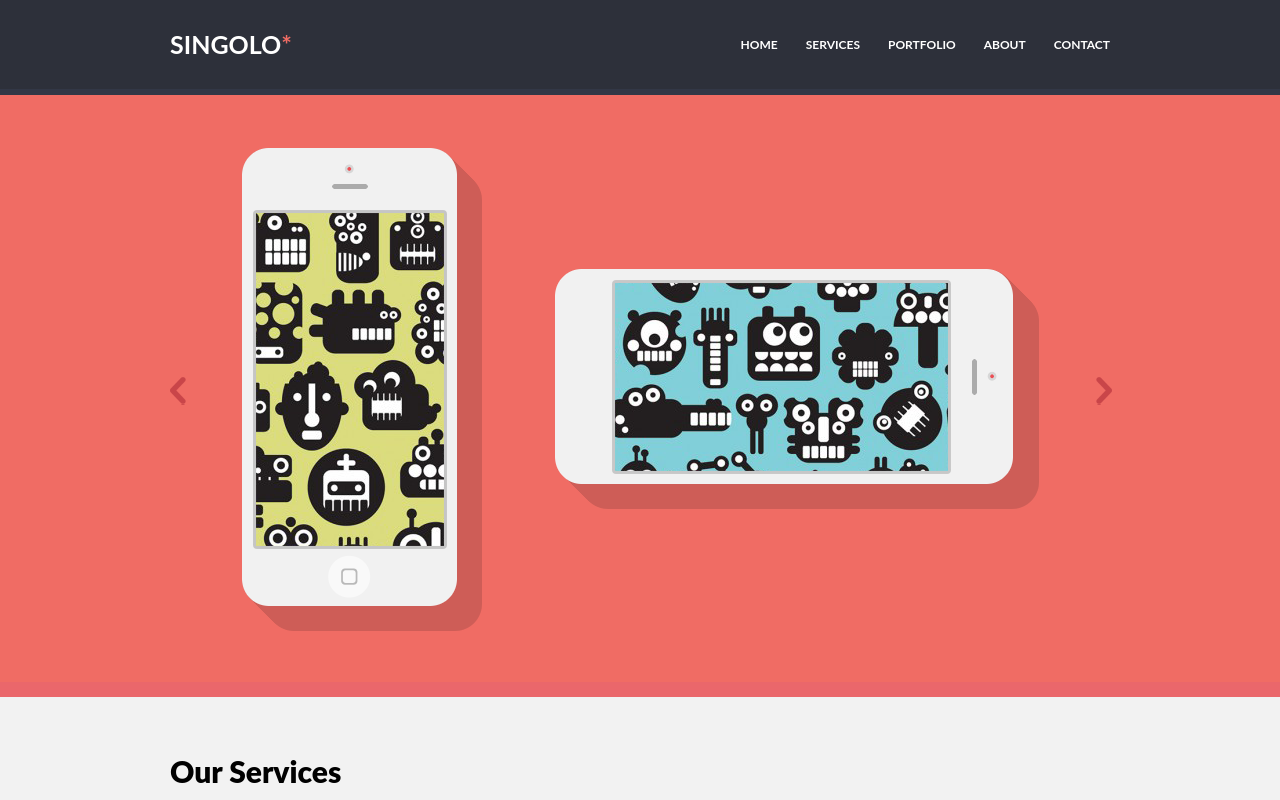
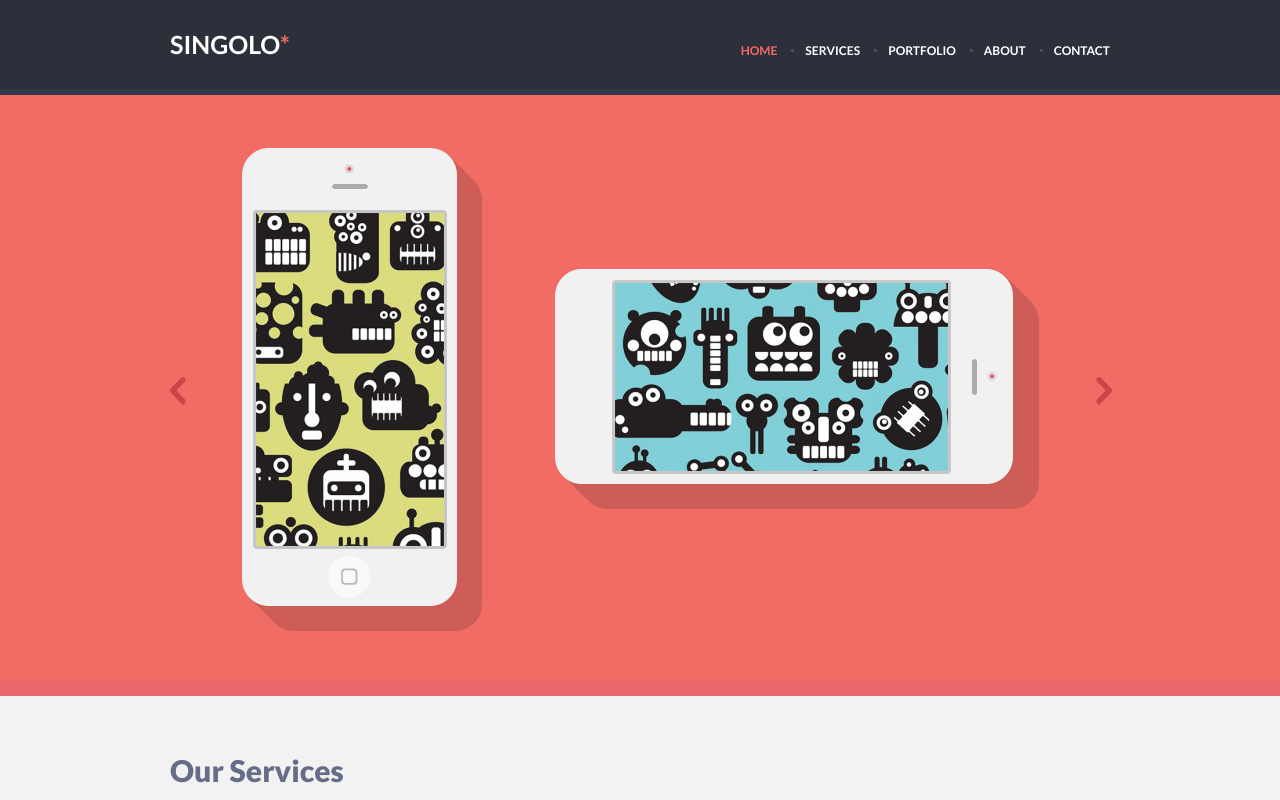
Before and after one commit to PedashHelena/singolo, a plain HTML site: page singolo.html in a window 1280 px wide. Shown: the top 800 px of the page. Drawn offline with Linux system fonts and the light colour scheme.

Commit message:
Fix: styles

```diff
--- a/singolo.css
+++ b/singolo.css
@@ -143,8 +143,7 @@ table {
   --main-text-nav-color: #ffffff;
   --main-accent-color: #f06c64;
   --additional-slider-bg-color: #ea676b;
-  ;
-  --title-color: --#666d89;
+  --title-color: #666d89;
   --text-color: #767e9e;
   --main-services-bg-color: #f2f2f2;
   --main-services-border-color: #c2c3be
@@ -152,18 +151,15 @@ table {
 
 html {
   font-size: 10px;
+}
+
+body {
   font-family: 'Lato', 'Helvetica', sans-serif;
 }
 
 .wrapper {
   width: 940px;
   margin: 0 auto;
-}
-
-.wrapper_flex {
-  display: flex;
-  justify-content: space-between;
-  align-items: center;
 }
 
 h1 {
@@ -206,11 +202,21 @@ a {
   border-bottom: 6px solid var(--additional-nav-bg-color);
 }
 
+.header__wrapper {
+  display: flex;
+  justify-content: space-between;
+  align-items: center;
+}
+
+.logo {
+  padding-bottom: 11px;
+}
 .logo__star {
   color: var(--main-accent-color)
 }
 
 /*NAVIGATION*/
+
 .navigation {
   display: flex;
   justify-content: space-between;
@@ -224,17 +230,33 @@ a {
   text-transform: uppercase;
 }
 
-.navigation__item:first-child {
+.navigation__link_colored {
   margin-left: 0;
+  color: var(--main-accent-color);
+}
+
+.navigation__link {
+  position: relative;
+}
+
+.navigation__link_regular::before {
+  position: absolute;
+  content: "";
+  width: 3px;
+  height: 3px;
+  background-color: #494e62;
+  left: -14px;
+  top: 6px;
 }
 
 .navigation__link:hover {
+  cursor: pointer;
   color: var(--main-accent-color);
 }
 
 /*SLIDER*/
 .slider {
-  height: 587px;
+  height: 586px;
   background-color: var(--main-accent-color);
   border-bottom: 15px solid var(--additional-slider-bg-color);
 }
@@ -263,6 +285,7 @@ a {
 }
 
 .slider__arrow_right:hover {
+  cursor: pointer;
   transform: translateX(-5px);
 }
 
@@ -274,6 +297,7 @@ a {
 }
 
 .slider__arrow_left:hover {
+  cursor: pointer;
   transform: translateX(5px);
 }
 
@@ -287,14 +311,12 @@ a {
 }
 
 .services__description {
-
   padding: 30px 0 43px 0;
   font-size: 1.8rem;
   font-weight: 300;
   line-height: 1.667;
   text-align: justify;
   color: var(--text-color);
-
 }
 
 .services__card-description {
@@ -337,7 +359,6 @@ a {
   align-items: center;
   min-width: 60px;
   height: 60px;
-  /* border: 1px solid blue; */
   border-radius: 50%;
   margin-right: 18px;
   padding-left: 2;
--- a/singolo.html
+++ b/singolo.html
@@ -5,24 +5,25 @@
     <meta charset="UTF-8">
     <meta name="viewport" content="width=device-width, initial-scale=1.0">
     <title>Singolo</title>
+    <link href="https://fonts.googleapis.com/css?family=Lato:300,400,700,900&display=swap" rel="stylesheet" />
     <link rel="stylesheet" href="./singolo.css">
 </head>
 
 <body>
     <header class="header">
-        <div class="wrapper wrapper_flex">
+        <div class="wrapper header__wrapper">
             <div class="logo">
-                <a href="index.html" alt="logo" class="logo__lik">
+                <a href="index.html" alt="logo" class="logo__link">
                     <h1>SINGOLO<span class="logo__star">*</span></h1>
                 </a>
             </div>
             <nav class="header__navigation">
                 <ul class="navigation">
-                    <li class="navigation__item"><a href="#" class="navigation__link">HOME</a></li>
-                    <li class="navigation__item"><a href="#" class="navigation__link">SERVICES</a></li>
-                    <li class="navigation__item"><a href="#" class="navigation__link">PORTFOLIO</a></li>
-                    <li class="navigation__item"><a href="#" class="navigation__link">ABOUT</a></li>
-                    <li class="navigation__item"><a href="#" class="navigation__link">CONTACT</a></li>
+                    <li class="navigation__item"><a href="#" class="navigation__link navigation__link_colored">HOME</a></li>
+                    <li class="navigation__item"><a href="#" class="navigation__link navigation__link_regular">SERVICES</a></li>
+                    <li class="navigation__item"><a href="#" class="navigation__link navigation__link_regular">PORTFOLIO</a></li>
+                    <li class="navigation__item"><a href="#" class="navigation__link navigation__link_regular">ABOUT</a></li>
+                    <li class="navigation__item"><a href="#" class="navigation__link navigation__link_regular">CONTACT</a></li>
                 </ul>
             </nav>
         </div>
```
